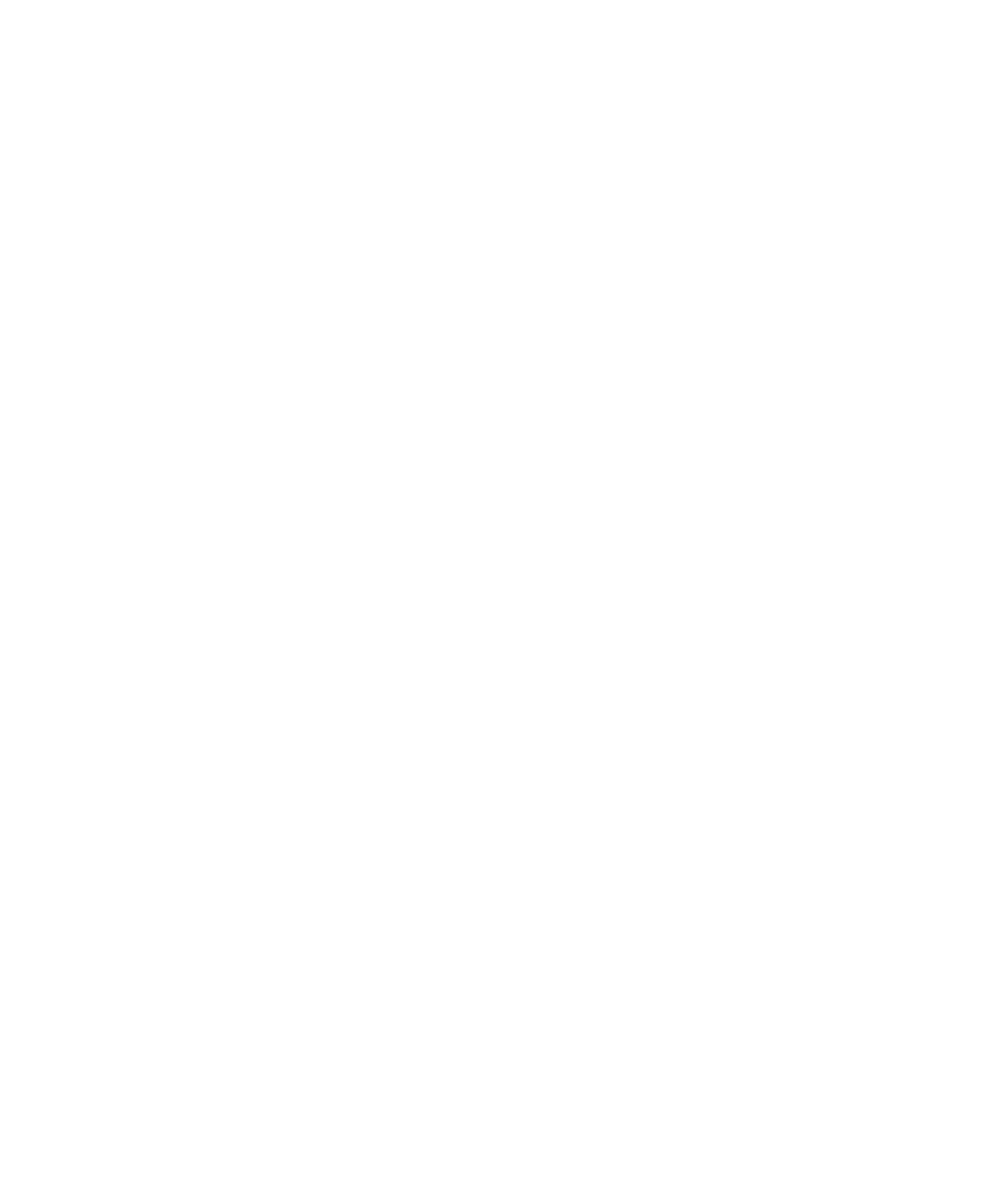
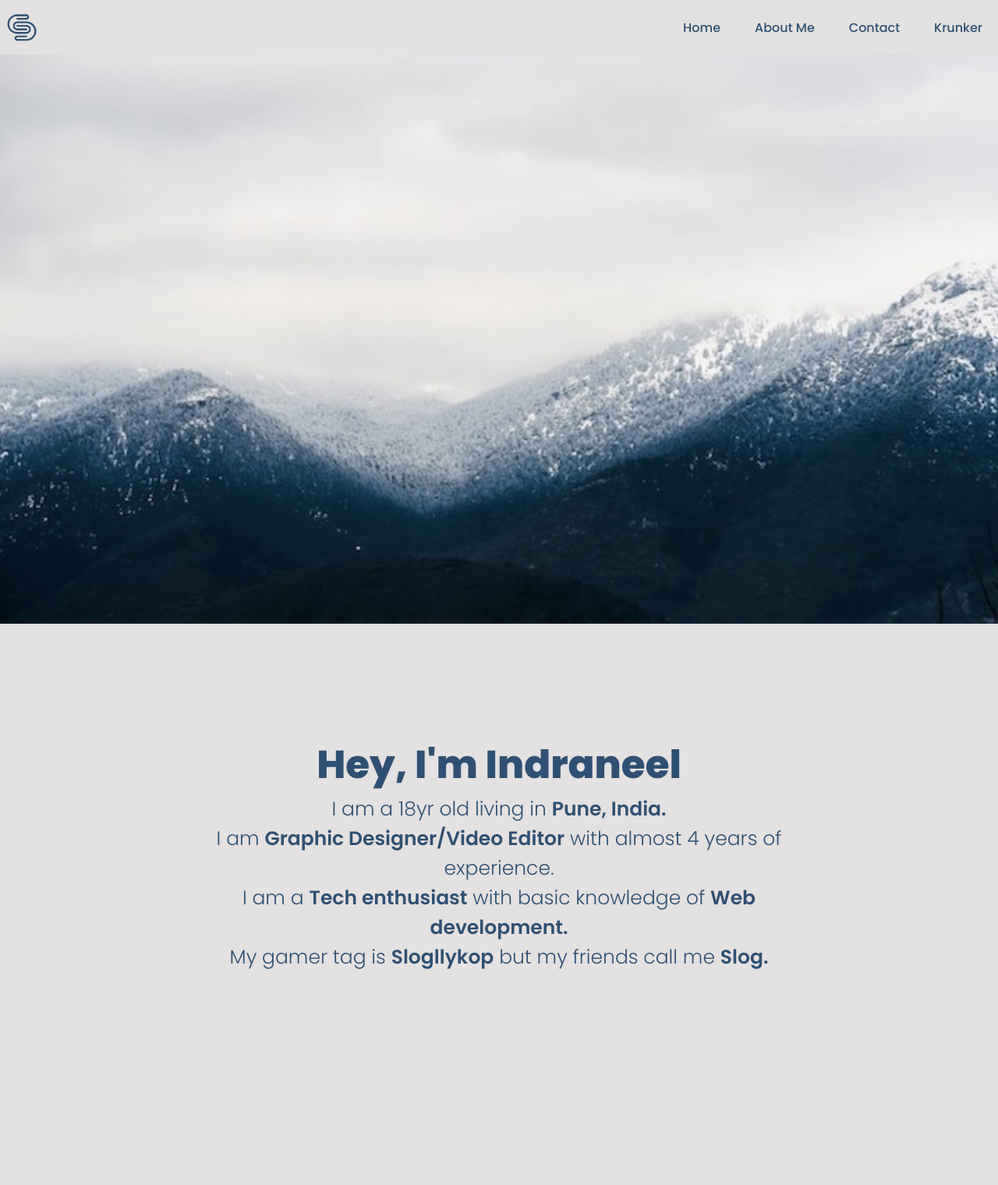
Before and after one commit to Slogllykop/Slogllykop.github.io, a plain HTML site: page index.html in a window 1280 px wide. Shown: the whole page at 78% size. Before the commit the page ends 800 px from the top, so only its background shows below. Drawn offline with Linux system fonts and the light colour scheme.

Commit message:
home and about me

```diff
--- a/css/style.css
+++ b/css/style.css
@@ -1,8 +1,140 @@
+/*Fonts*/
+@import url('https://fonts.googleapis.com/css2?family=Poppins:ital,wght@0,100;0,200;0,300;0,400;0,500;0,600;0,700;0,800;0,900;1,100;1,200;1,300;1,400;1,500;1,600;1,700;1,800;1,900&display=swap');
+@import url('https://fonts.googleapis.com/css2?family=Khand:wght@700&display=swap');
+
+
+
+/*Variables*/
 :root {
-
+    --navfont: 'Khand', Arial, Helvetica, sans-serif;
+    --font: 'Poppins', Arial, Helvetica, sans-serif;
+    --accent: #009aff;
+    --text: #2f5073;
+    --text-hover: #18293b;
 }
 
+
+/*MISC*/
 * {
     margin: 0%;
     padding: 0%;
 }
+
+::selection {
+    background-color: #2f5073;
+    color: #e3e1e1;
+}
+
+html {
+    scroll-behavior: smooth;
+}
+
+body {
+    background-color: #e3e1e1;
+}
+
+::-webkit-scrollbar {
+
+}
+
+/*Navbar*/
+.navbar {
+    position: fixed;
+    display: flex;
+    flex-direction: row;
+    justify-content: space-between;
+    align-items: center;
+    flex-wrap: wrap;
+    width: 100%;
+    height: 70px;
+    z-index: 2;
+    background-color: #e3e1e1;
+}
+
+/*nav left*/
+.logo {
+    width: 50px;
+    height: auto;
+    margin-left: 10%;
+    cursor: pointer;
+    fill: var(--text);
+}
+.navLeft {
+    display: flex;
+    flex-direction: row;
+    align-items: center;
+    justify-content: center;
+}
+
+/*nav right*/
+.navItems {
+    list-style: none;
+}
+
+.navItems li {
+    display: inline-block;
+    padding: 0px 20px;
+}
+
+.navItems li a {
+    text-decoration: none;
+    color: var(--text);
+    font-family: var(--font);
+    transition: all .3s ease 0s;
+    font-weight: 500;
+}
+
+.navItems li a:hover {
+    color: var(--text-hover);
+    border-bottom: 3px solid var(--text-hover);
+}
+
+
+/*Home*/
+.banner {
+    background-image: url(/img/Background.jpg);
+    position: relative;
+    width: 100%;
+    height: 100vh;
+    background-repeat: no-repeat;
+    background-size: cover;
+}
+
+
+/*About me*/
+#aboutMe {
+    position: relative;
+    display: flex;
+    width: 100%;
+    height: 90vh;
+    justify-content: space-around;
+    align-items: center;
+    align-content: flex-end;
+    flex-wrap: wrap;
+    flex-direction: row;
+    width: 100%;
+    height: 90vh;
+}
+
+.AMtext {
+    width: 65%;
+    height: 80%;
+    font-family: var(--font);
+    text-align: center;
+}
+
+.AMtext h1 {
+    font-size: 50px;
+    color: var(--text);
+    font-weight: 800;
+}
+
+.AMtext p {
+    font-size: 25px;
+    color: var(--text);
+    font-weight: 350;
+}
+
+.AMtext span.boldtxt {
+    font-weight: 600;
+}
--- a/index.html
+++ b/index.html
@@ -1,12 +1,52 @@
 <!DOCTYPE html>
 <html lang="en">
+<!--Head-->
 <head>
     <meta charset="UTF-8">
     <meta http-equiv="X-UA-Compatible" content="IE=edge">
     <meta name="viewport" content="width=device-width, initial-scale=1.0">
+    <meta name="description" content="Personal Website">
+    <link rel="stylesheet" href="css/style.css">
+    <!--Title and Icon-->
     <title>Slogllykop</title>
+    <link rel="icon" href="/favicon.ico">
 </head>
+<!--Main Structure-->
 <body>
+    <div class="navbar">
+        <div class="navLeft">
+            <img src="img/logo.png" class="logo" alt="S">
+        </div>
+        <div class="navRight">
+            <ul class="navItems">
+                <li><a href="#home">Home</a></li>
+                <li><a href="#aboutMe">About Me</a></li>
+                <li><a href="#">Contact</a></li>
+                <li><a href="#">Krunker</a></li>
+            </ul>
+        </div>
+    </div>
+    <div class="banner" id="home"></div>
+    <div id="aboutMe">
+        <div class="AMtext">
+            <h1>Hey, I'm Indraneel</h1>
+            <p>I am a 18yr old living in
+               <span class="boldtxt">Pune, India.</span> </br>
+               I am
+               <span class="boldtxt">Graphic Designer/Video Editor</span>
+               with almost 4 years of experience. </br>
+               I am a
+               <span class="boldtxt">Tech enthusiast</span>
+               with basic knowledge of
+               <span class="boldtxt">Web development.</span> </br>
+               My gamer tag is
+               <span class="boldtxt">Slogllykop</span>
+               but my friends call me
+               <span class="boldtxt">Slog.</span>
+            </p>
+        </div>
+
+    </div>
 
 </body>
 </html>
```
